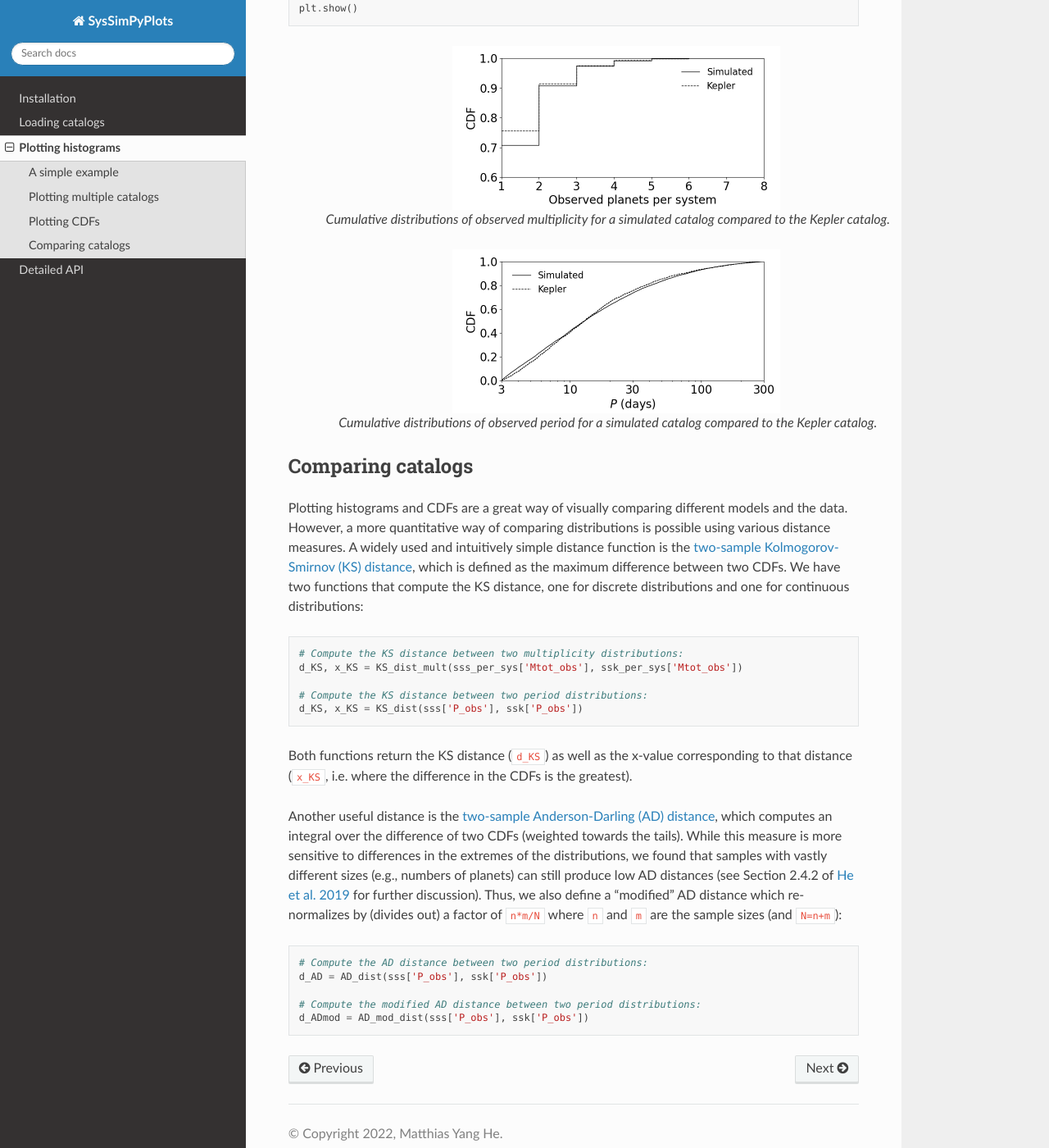
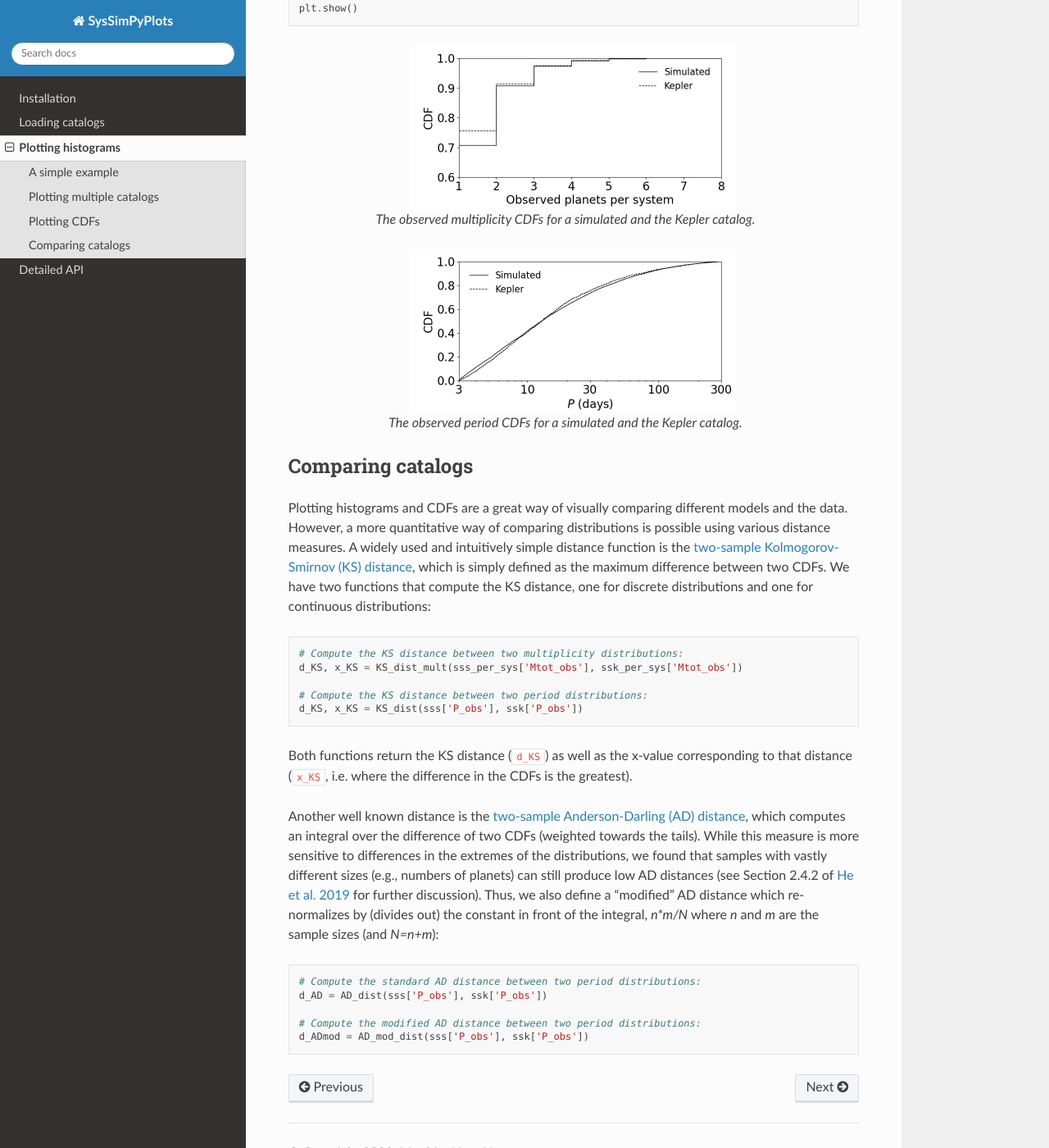
Before and after one commit to hematthi/SysSimPyPlots, a Sphinx documentation site: the page built from docs/source/histograms.rst, in a window 1280 px wide and 1400 px high, scrolled down 3446 px. Shown: the whole window at 82% size. Built offline with Sphinx 7.4.7 and the Read the Docs theme 2.0.0, drawn with Linux system fonts in a browser that asks for light colours.

Commit message:
Remove figwidths and update comparing catalogs section

```diff
--- a/docs/source/histograms.rst
+++ b/docs/source/histograms.rst
@@ -136,23 +134,21 @@ Similarly, we also provide the following functions for plotting cumulative distr
    :scale: 50 %
    :alt: Simulated and Kepler multiplicity CDFs
    :align: center
-   :figwidth: image
 
-   Cumulative distributions of observed multiplicity for a simulated catalog compared to the Kepler catalog.
+   The observed multiplicity CDFs for a simulated and the Kepler catalog.
 
 .. figure:: images/example_cdf_periods_with_Kep.png
    :scale: 50 %
    :alt: Simulated and Kepler period CDFs
    :align: center
-   :figwidth: image
 
-   Cumulative distributions of observed period for a simulated catalog compared to the Kepler catalog.
+   The observed period CDFs for a simulated and the Kepler catalog.
 
 
 Comparing catalogs
 ------------------
 
-Plotting histograms and CDFs are a great way of visually comparing different models and the data. However, a more quantitative way of comparing distributions is possible using various distance measures. A widely used and intuitively simple distance function is the `two-sample Kolmogorov-Smirnov (KS) distance <https://en.wikipedia.org/wiki/Kolmogorov–Smirnov_test>`_, which is defined as the maximum difference between two CDFs. We have two functions that compute the KS distance, one for discrete distributions and one for continuous distributions:
+Plotting histograms and CDFs are a great way of visually comparing different models and the data. However, a more quantitative way of comparing distributions is possible using various distance measures. A widely used and intuitively simple distance function is the `two-sample Kolmogorov-Smirnov (KS) distance <https://en.wikipedia.org/wiki/Kolmogorov–Smirnov_test>`_, which is simply defined as the maximum difference between two CDFs. We have two functions that compute the KS distance, one for discrete distributions and one for continuous distributions:
 
 .. code-block:: python
 
@@ -164,11 +160,11 @@ Plotting histograms and CDFs are a great way of visually comparing different mod
 
 Both functions return the KS distance (``d_KS``) as well as the x-value corresponding to that distance (``x_KS``, i.e. where the difference in the CDFs is the greatest).
 
-Another useful distance is the `two-sample Anderson-Darling (AD) distance <https://en.wikipedia.org/wiki/Anderson–Darling_test>`_, which computes an integral over the difference of two CDFs (weighted towards the tails). While this measure is more sensitive to differences in the extremes of the distributions, we found that samples with vastly different sizes (e.g., numbers of planets) can still produce low AD distances (see Section 2.4.2 of `He et al. 2019 <https://arxiv.org/pdf/1907.07773.pdf>`_ for further discussion). Thus, we also define a "modified" AD distance which re-normalizes by (divides out) a factor of ``n*m/N`` where ``n`` and ``m`` are the sample sizes (and ``N=n+m``):
+Another well known distance is the `two-sample Anderson-Darling (AD) distance <https://en.wikipedia.org/wiki/Anderson–Darling_test>`_, which computes an integral over the difference of two CDFs (weighted towards the tails). While this measure is more sensitive to differences in the extremes of the distributions, we found that samples with vastly different sizes (e.g., numbers of planets) can still produce low AD distances (see Section 2.4.2 of `He et al. 2019 <https://arxiv.org/pdf/1907.07773.pdf>`_ for further discussion). Thus, we also define a "modified" AD distance which re-normalizes by (divides out) the constant in front of the integral, `n*m/N` where `n` and `m` are the sample sizes (and `N=n+m`):
 
 .. code-block:: python
 
-   # Compute the AD distance between two period distributions:
+   # Compute the standard AD distance between two period distributions:
    d_AD = AD_dist(sss['P_obs'], ssk['P_obs'])
 
    # Compute the modified AD distance between two period distributions:
```
Also changed, not shown: other parts of docs/source/histograms.rst (+0 -2 lines).
